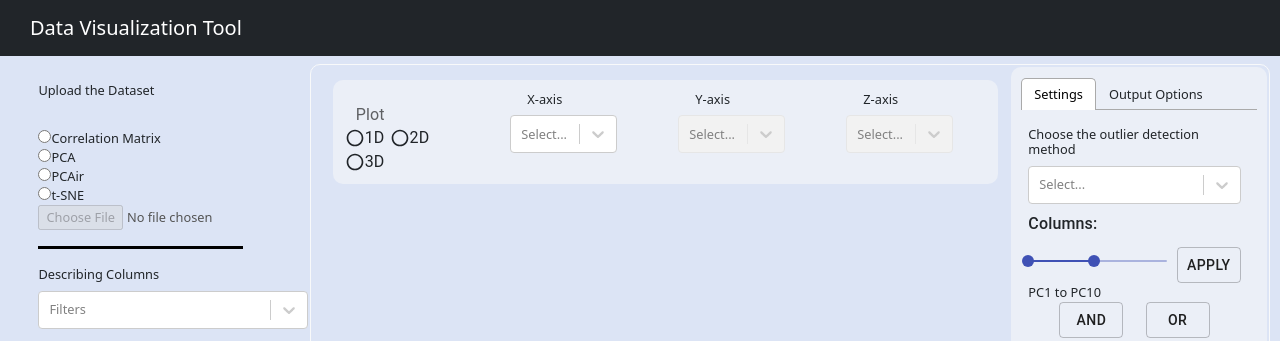
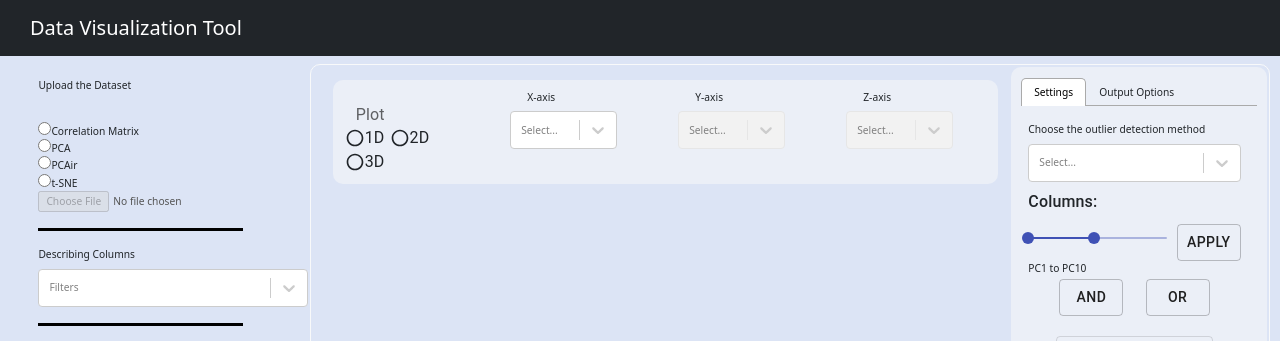
Before and after one commit to Keivin98/PopMLViz, a React (Create React App) app in the folder frontend/: page / in a window 1280 px wide. Shown: the top 341 px of the page. Built offline with nearby package versions, Linux system fonts and the light colour scheme.

Commit message:
changed to .8vw

```diff
--- a/frontend/public/index.html
+++ b/frontend/public/index.html
@@ -8,7 +8,7 @@
     <title>React and Flask</title>
 </head>
 
-<body style="background-color: #dce4f5; font-size:1vw">
+<body style="background-color: #dce4f5; font-size:0.8vw">
     <noscript>You need to enable JavaScript to run this app.</noscript>
     <div id="root"></div>
     <!-- Option 1: Bootstrap Bundle with Popper -->
--- a/frontend/src/Components/UploadFile.js
+++ b/frontend/src/Components/UploadFile.js
@@ -160,7 +160,7 @@ class App extends Component {
     if (this.state.selectedFile) {
       return (
         <div>
-          <h2 style={{fontSize: "1vw"}}>File Details:</h2>
+          <h2 style={{fontSize: "0.8vw"}}>File Details:</h2>
           <p>
             File Name:{" "}
             {this.state.selectedFile.name.substr(
@@ -174,7 +174,7 @@ class App extends Component {
       return (
         <div>
           <br />
-          <h4 style={{fontSize: "1vw"}}>Upload the Dataset</h4>
+          <h4 style={{fontSize: "0.8vw"}}>Upload the Dataset</h4>
         </div>
       );
     }
@@ -1379,7 +1379,7 @@ class App extends Component {
               paddingVertical: "20px",
             }}
           >
-            <label> <h5 style={{fontSize: "1vw"}}> Describing Columns </h5></label>
+            <label> <h5 style={{fontSize: "0.8vw"}}> Describing Columns </h5></label>
             <Select
               name="filters"
               placeholder="Filters"
@@ -1441,7 +1441,7 @@ class App extends Component {
               </FormControl>
               <div style={styles.dropDown}>
                       <label style= {{width : '25%', marginLeft: "12%"}} >
-                      <h6 style={{fontSize: "1vw"}}> X-axis </h6></label>
+                      <h6 style={{fontSize: "0.8vw"}}> X-axis </h6></label>
                       <div style= {{width : '75%'}} >
                       <Select
                         options={this.state.selectActions}
@@ -1452,7 +1452,7 @@ class App extends Component {
 
                       <div style={styles.dropDown}>
                         <label style= {{width : '25%', marginLeft: "12%"}} >
-                        <h6 style={{fontSize: "1vw"}}> Y-axis </h6>
+                        <h6 style={{fontSize: "0.8vw"}}> Y-axis </h6>
                         </label>
                       <div style= {{width : '75%'}} >
                         <Select
@@ -1465,7 +1465,7 @@ class App extends Component {
                       </div>
                       <div style={styles.dropDown}>
                         <label style= {{width : '25%', marginLeft: "12%"}} >
-                        <h6 style={{fontSize: "1vw"}}> Z-axis </h6>
+                        <h6 style={{fontSize: "0.8vw"}}> Z-axis </h6>
                         </label>
                       <div style= {{width : '75%'}} >
                         <Select
@@ -1491,7 +1491,7 @@ class App extends Component {
                       <div style={styles.describingColumnDropDown}>
                         <label style= {{marginLeft: "1%"}} >
                           <h6 style={{
-                            fontSize: "1vw",width: "100%",
+                            fontSize: "0.8vw",width: "100%",
                             marginTop: "3%",
                             marginLeft: "1%"}}>
                               Choose Describing Column
@@ -1528,7 +1528,7 @@ class App extends Component {
                 marginLeft: "3%"
               }}
             >
-              <h6  style={{fontSize: "1vw"}} >Choose the outlier detection method</h6>
+              <h6  style={{fontSize: "0.8vw"}} >Choose the outlier detection method</h6>
               <Select
                 options={this.state.selectOutlierActions}
                 defaultValue={this.state.selectOutlierActions.filter((x) => {return x.label === this.state.selectedOutlierMethod})[0]}
```
